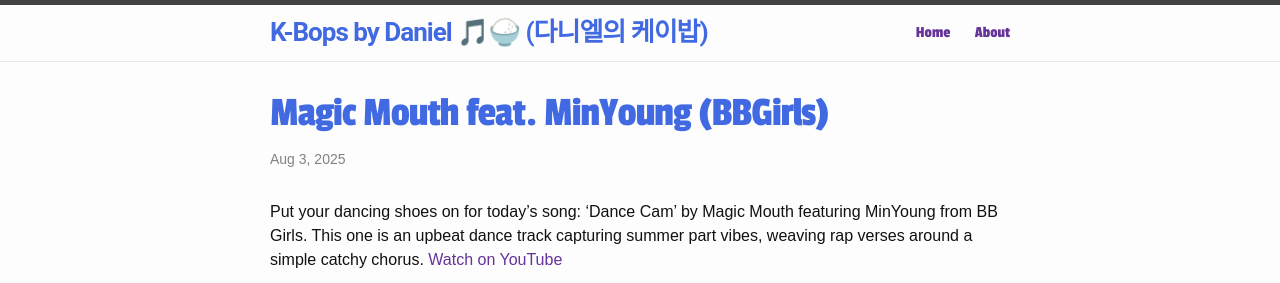
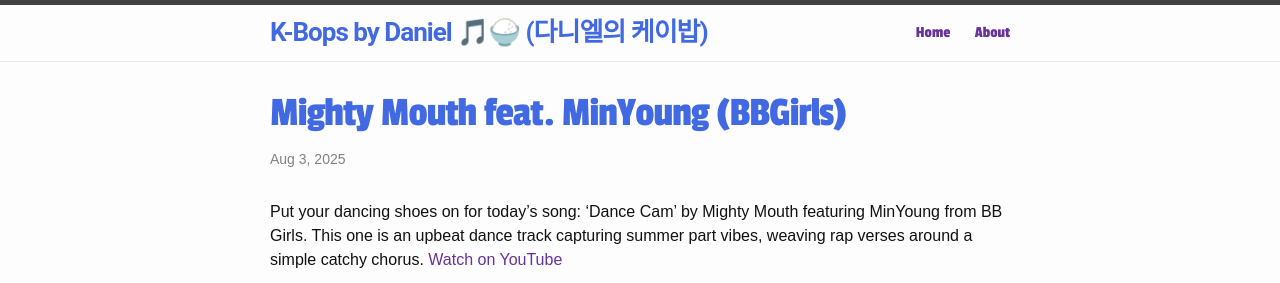
Before and after one commit to danielok/KBops, a Jekyll site: the page built from _posts/2025-08-01-magic-mouth-feat-minyoung-dancecam.markdown, in a window 1280 px wide, cut to the strip 0-283 px from the top of the page. Built offline with Jekyll 4.4.1, drawn with Linux system fonts in a browser that asks for light colours.

Commit message:
Fixed spelling error in dancecam description

```diff
--- a/_posts/2025-08-01-magic-mouth-feat-minyoung-dancecam.markdown
+++ b/_posts/2025-08-01-magic-mouth-feat-minyoung-dancecam.markdown
@@ -1,9 +1,9 @@
 ---
 layout: post
-title:  "Magic Mouth feat. MinYoung (BBGirls)"
+title:  "Mighty Mouth feat. MinYoung (BBGirls)"
 date:   2025-08-03 15:00:00 +0800
 categories: kpop
 ---
-Put your dancing shoes on for today’s song: ‘Dance Cam’ by Magic Mouth featuring MinYoung from BB Girls. This one is an upbeat dance track capturing summer part vibes, weaving rap verses around a simple catchy chorus. <a href="https://www.youtube.com/watch?v=b2gjQbSAc54">Watch on YouTube</a>
+Put your dancing shoes on for today’s song: ‘Dance Cam’ by Mighty Mouth featuring MinYoung from BB Girls. This one is an upbeat dance track capturing summer part vibes, weaving rap verses around a simple catchy chorus. <a href="https://www.youtube.com/watch?v=b2gjQbSAc54">Watch on YouTube</a>
 
 <iframe width="560" height="315" src="https://www.youtube.com/embed/b2gjQbSAc54" title="YouTube video player" frameborder="0" allowfullscreen></iframe>
```
